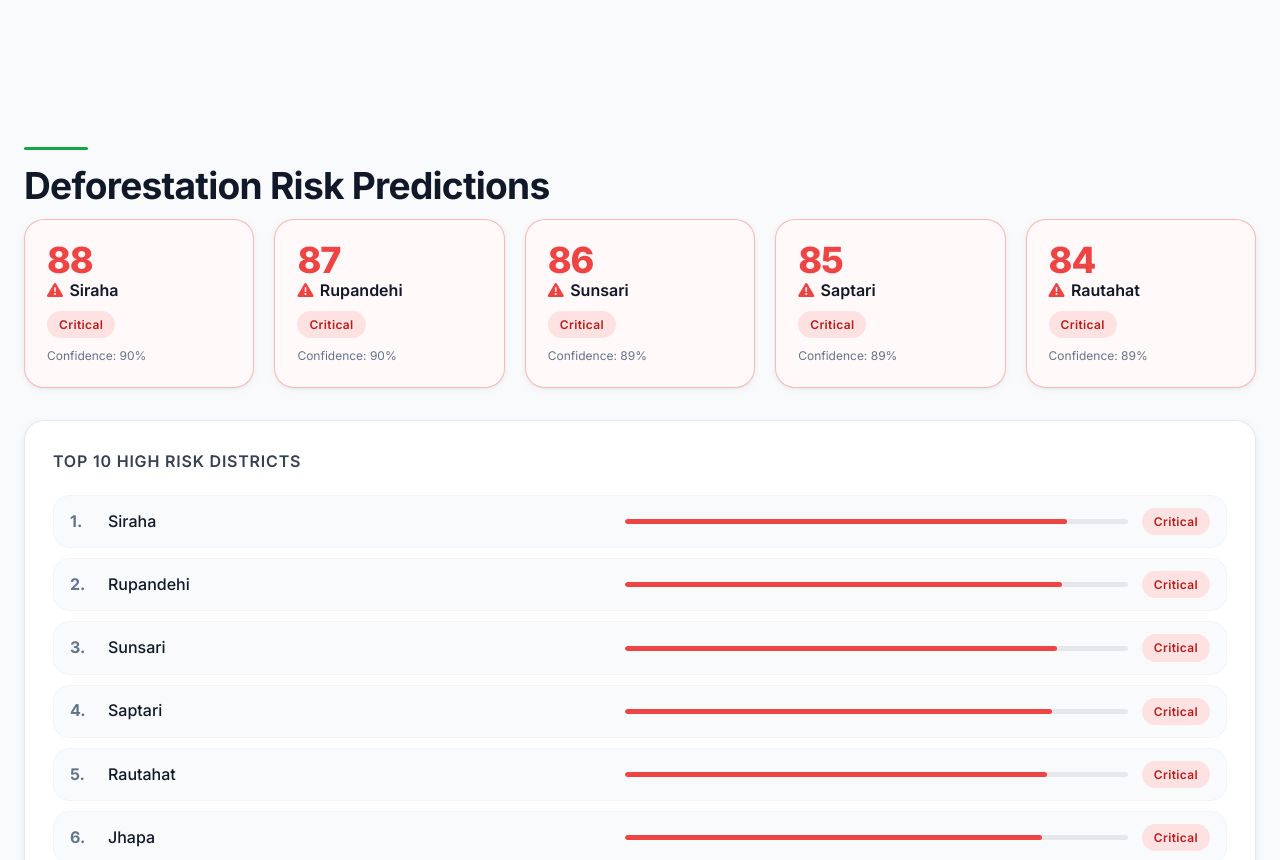
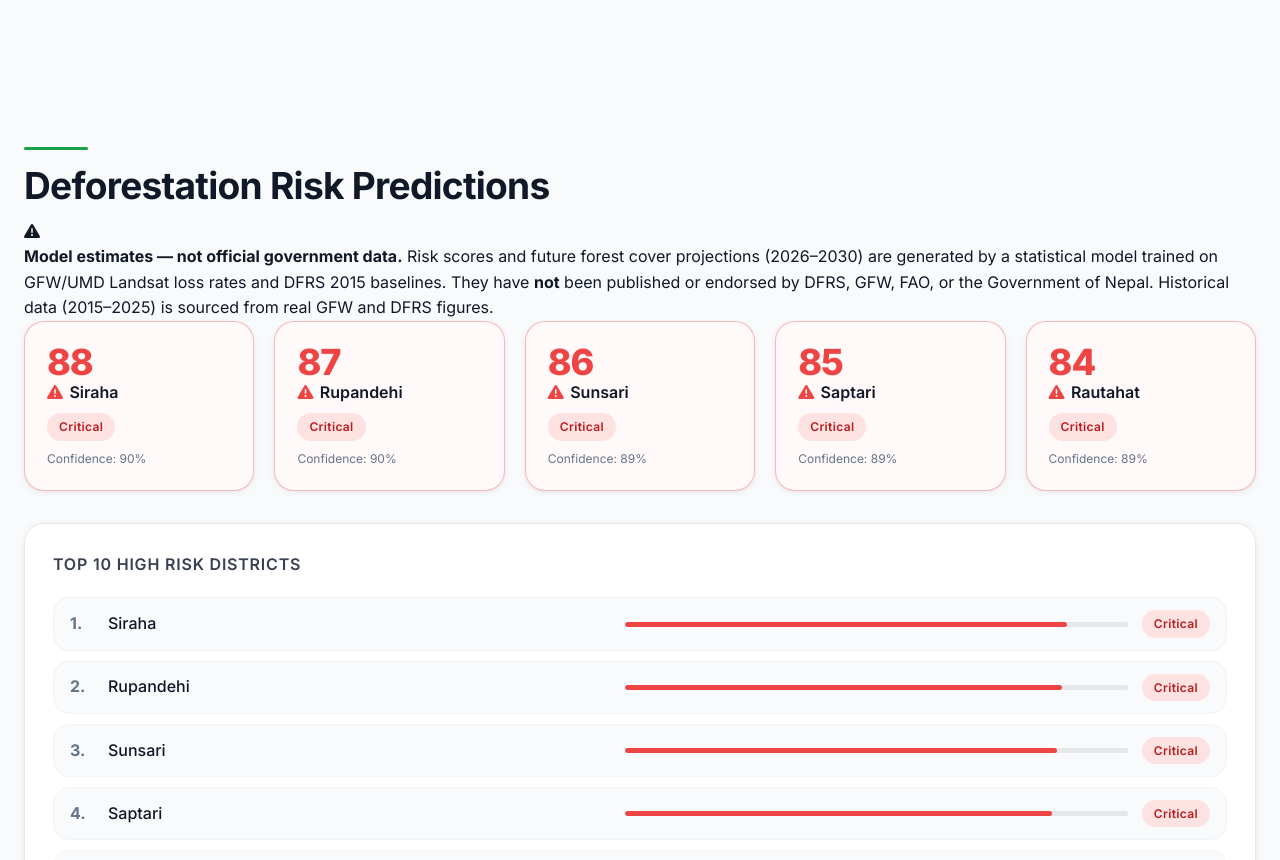
Before and after one commit to Ankit-dev-7/Forest, a website with bundled scripts: page index.html in a window 1280 px wide. Shown: the part 5359-6219 px from the top of the page. Built offline with nearby package versions, Linux system fonts and the light colour scheme; files whose address does not match are found by name.

Commit message:
change 3

```diff
--- a/index.html
+++ b/index.html
@@ -482,6 +482,19 @@
     <section id="prediction" aria-labelledby="prediction-heading">
       <h2 id="prediction-heading">Deforestation Risk Predictions</h2>
 
+      <!-- Model disclaimer banner -->
+      <div class="model-disclaimer" role="note" aria-label="Model disclaimer">
+        <i class="fa-solid fa-triangle-exclamation" aria-hidden="true"></i>
+        <div>
+          <strong>Model estimates — not official government data.</strong>
+          Risk scores and future forest cover projections (2026–2030) are
+          generated by a statistical model trained on GFW/UMD Landsat loss
+          rates and DFRS 2015 baselines. They have <strong>not</strong> been
+          published or endorsed by DFRS, GFW, FAO, or the Government of Nepal.
+          Historical data (2015–2025) is sourced from real GFW and DFRS figures.
+        </div>
+      </div>
+
       <!-- Top prediction cards -->
       <div id="prediction-cards-container" aria-label="Top at-risk district prediction cards"></div>
 
@@ -496,6 +509,12 @@
         <h3 id="chart-historical-label">Historical vs. Predicted Forest Cover</h3>
         <canvas id="chart-historical-predicted"
                 aria-label="Historical vs Predicted Forest Cover"></canvas>
+        <p class="chart-model-note">
+          <i class="fa-solid fa-circle-info" aria-hidden="true"></i>
+          <strong>Actual</strong> line: real GFW/DFRS data (2015–2025).
+          <strong>Predicted</strong> line: model-estimated projection (2026–2030)
+          based on historical loss trends — not an official forecast.
+        </p>
       </article>
 
     </section>
```
